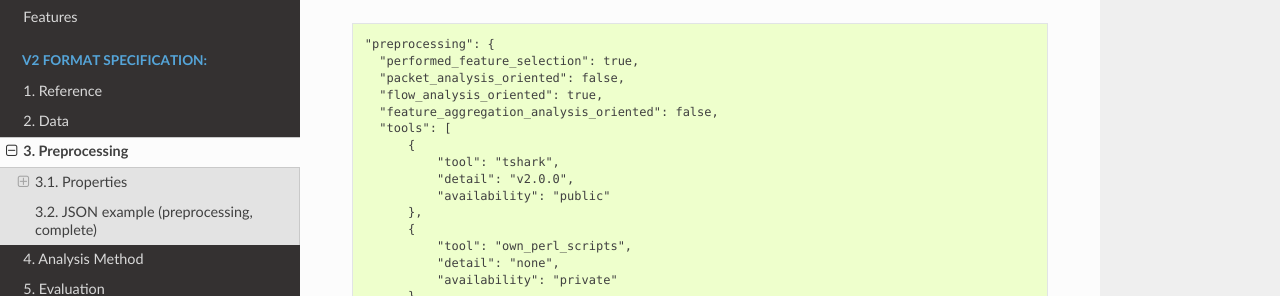
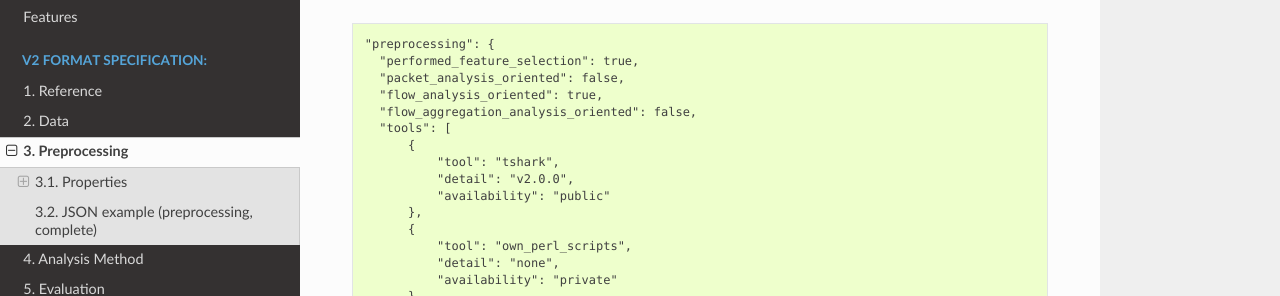
Before and after one commit to CN-TU/ntarc-spec, a Sphinx documentation site: the page built from docs/preprocessing.rst, in a window 1280 px wide and 1400 px high, scrolled down 8889 px. Shown: the part 223-519 px from the top of the window. Built offline with Sphinx 7.4.7 and the Read the Docs theme 2.0.0, drawn with Linux system fonts in a browser that asks for light colours; pages that are not in the unit, such as notebooks, are missing from menus; some of the changed text lies outside the part shown.

Commit message:
fixed typo in field name (feature_aggregation_analysis_oriented -> flow_aggregation_analysis_oriented)

```diff
--- a/docs/preprocessing.rst
+++ b/docs/preprocessing.rst
@@ -40,7 +40,7 @@ flow_aggregation_analysis_oriented
 
 .. code-block:: none
 
-	"feature_aggregation_analysis_oriented": false
+	"flow_aggregation_analysis_oriented": false
 
 .. include:: tools.rst
 
@@ -355,7 +355,7 @@ JSON example (preprocessing, complete)
     "performed_feature_selection": true,
     "packet_analysis_oriented": false,
     "flow_analysis_oriented": true,
-    "feature_aggregation_analysis_oriented": false,
+    "flow_aggregation_analysis_oriented": false,
     "tools": [
         {
             "tool": "tshark",
```
